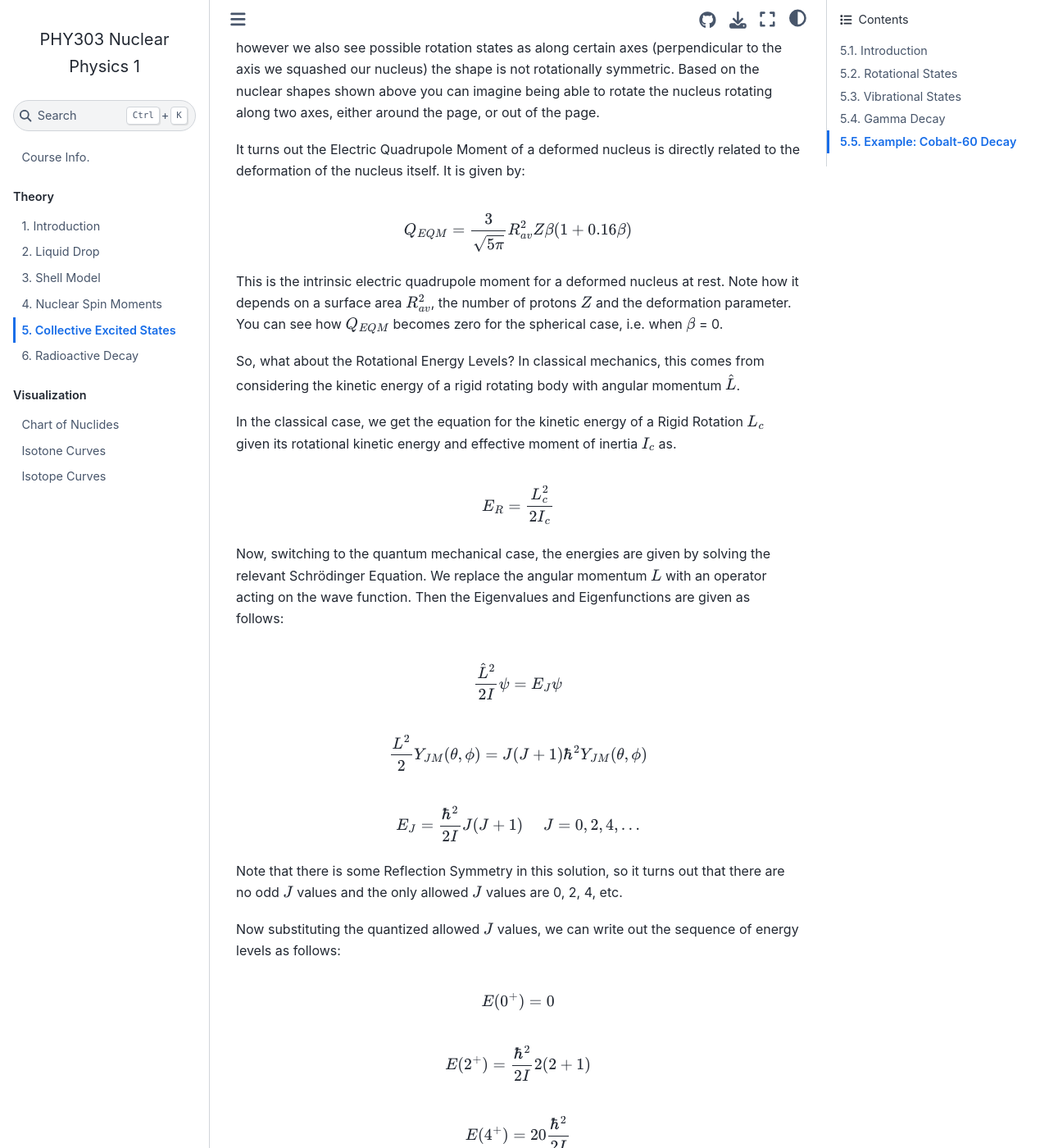
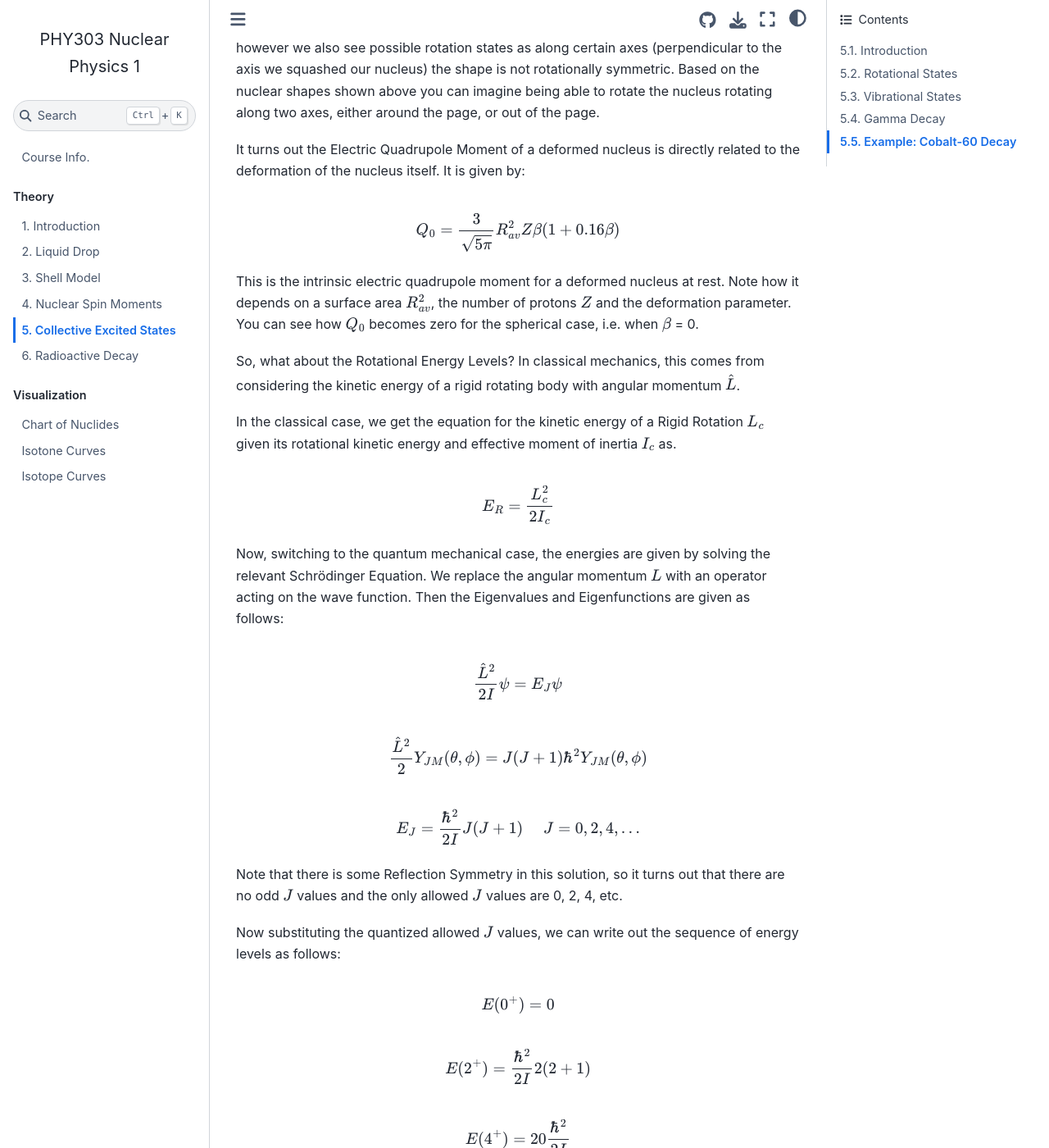
Before and after one commit to patrickstowell/PHY303-Lectures, a Jupyter Book: the page built from phy303-unit5-collective-excited.md, in a window 1280 px wide and 1400 px high, scrolled down 4090 px. Shown: the whole window at 82% size. Built offline with Jupyter Book 1.0.4 settings and Sphinx 7.4.7 and the Sphinx Book theme 1.1.4, drawn with Linux system fonts in a browser that asks for light colours; pages that are not in the unit, such as notebooks, are missing from menus; comment, search, counter and statistics services are not loaded; some of the changed text lies outside the part shown.

Commit message:
Updated notes

```diff
--- a/phy303-unit5-collective-excited.md
+++ b/phy303-unit5-collective-excited.md
@@ -70,10 +70,10 @@
 It turns out the Electric Quadrupole Moment of a deformed nucleus is directly related to the deformation of the nucleus itself. It  is given by:
 
 $$
-Q_{EQM} = \frac{3}{\sqrt{5\pi}} R_{av}^{2} Z \beta (1+0.16\beta)
+Q_{0} = \frac{3}{\sqrt{5\pi}} R_{av}^{2} Z \beta (1+0.16\beta)
 $$
 
-This is the intrinsic electric quadrupole moment for a deformed nucleus at rest. Note how it depends on a surface area $R_{av}^{2}$, the number of protons $Z$ and the deformation parameter. You can see how $Q_{EQM}$ becomes zero for the spherical case, i.e. when $\beta$ = 0.
+This is the intrinsic electric quadrupole moment for a deformed nucleus at rest. Note how it depends on a surface area $R_{av}^{2}$, the number of protons $Z$ and the deformation parameter. You can see how $Q_{0}$ becomes zero for the spherical case, i.e. when $\beta$ = 0.
 
 
 So, what about the Rotational Energy Levels? In classical mechanics, this comes from considering the kinetic energy of a rigid rotating body with angular momentum $\hat{L}$.
@@ -90,7 +90,7 @@
 \frac{\hat{L}^{2}}{2I} \psi = E_{J} \psi
 $$
 $$
-\frac{L^{2}}{2} Y_{JM}(\theta,\phi) = J(J+1) \hbar^{2} Y_{JM} (\theta, \phi)
+\frac{\hat{L}^{2}}{2} Y_{JM}(\theta,\phi) = J(J+1) \hbar^{2} Y_{JM} (\theta, \phi)
 $$
 $$
 E_{J} = \frac{\hbar^{2}}{2I}J(J+1)~~~~~J=0,2,4,\ldots
@@ -166,10 +166,10 @@
 E_{N} = \hbar \omega_{l} \left(\frac{2l+1}{2} +N \right)
 $$
 
-So here we see that the Quadrupole ($l=2$) Ground State (no phonons) has an energy level at
+Here $N$ is the number of oscillator quanta, and $l$ is the quantized oscillator state (0-monopole, 1-dipole, etc). So here we see that the Quadrupole ($l=2$) Ground State (no phonons) has an energy level at
 
 $$
-E_{N} = \left(N+\frac{5}{2}\right) \hbar \omega
+E_{N} = \left(\frac{5}{2}\right) \hbar \omega
 $$
 
 Of course, a nucleus can show both Rotational and Vibrational energy levels, and these levels can overlap. Note that in general, rotational levels can go up to higher energies than vibration, the latter reaching typically 1-2 MeV.
```
Also changed, not shown: phy303-unit1-introduction-and-structure.md (+13 -7 lines), phy303-unit2-liquiddropmodels.md (+4 -1 lines).
